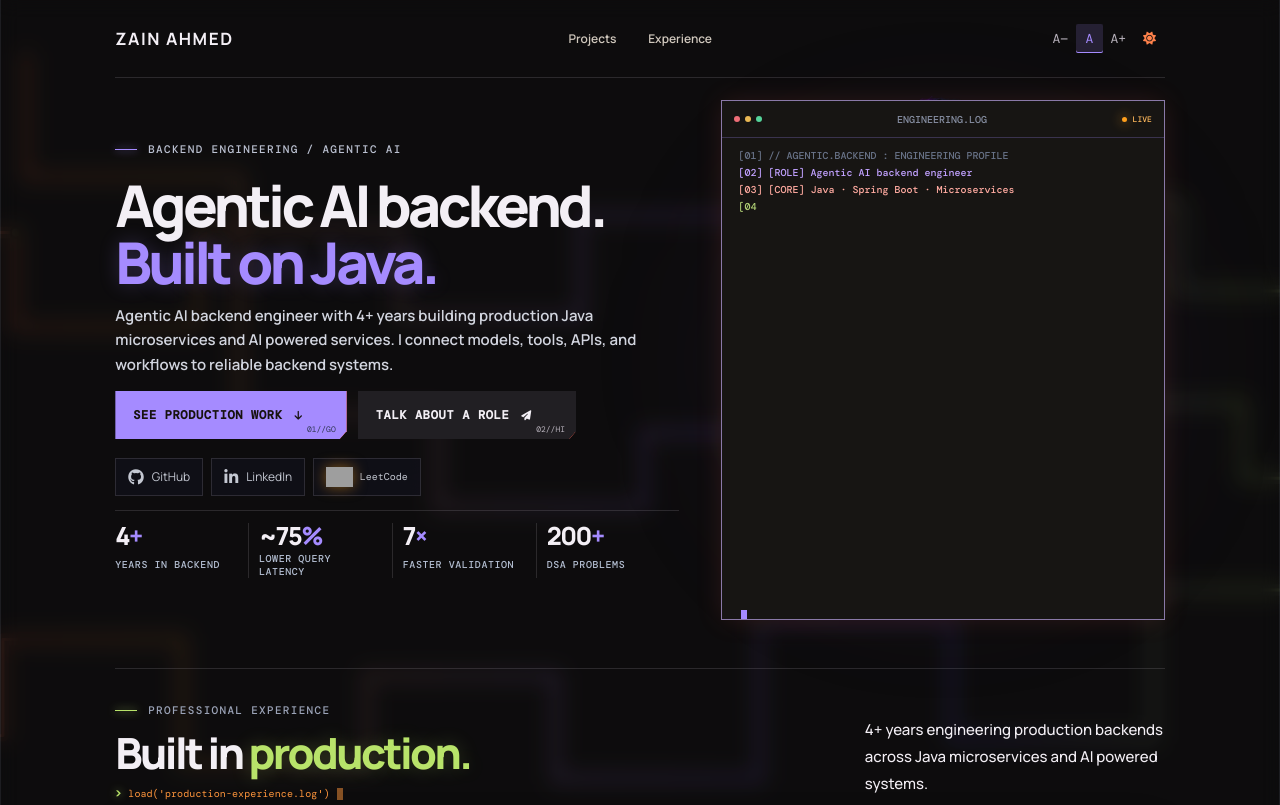
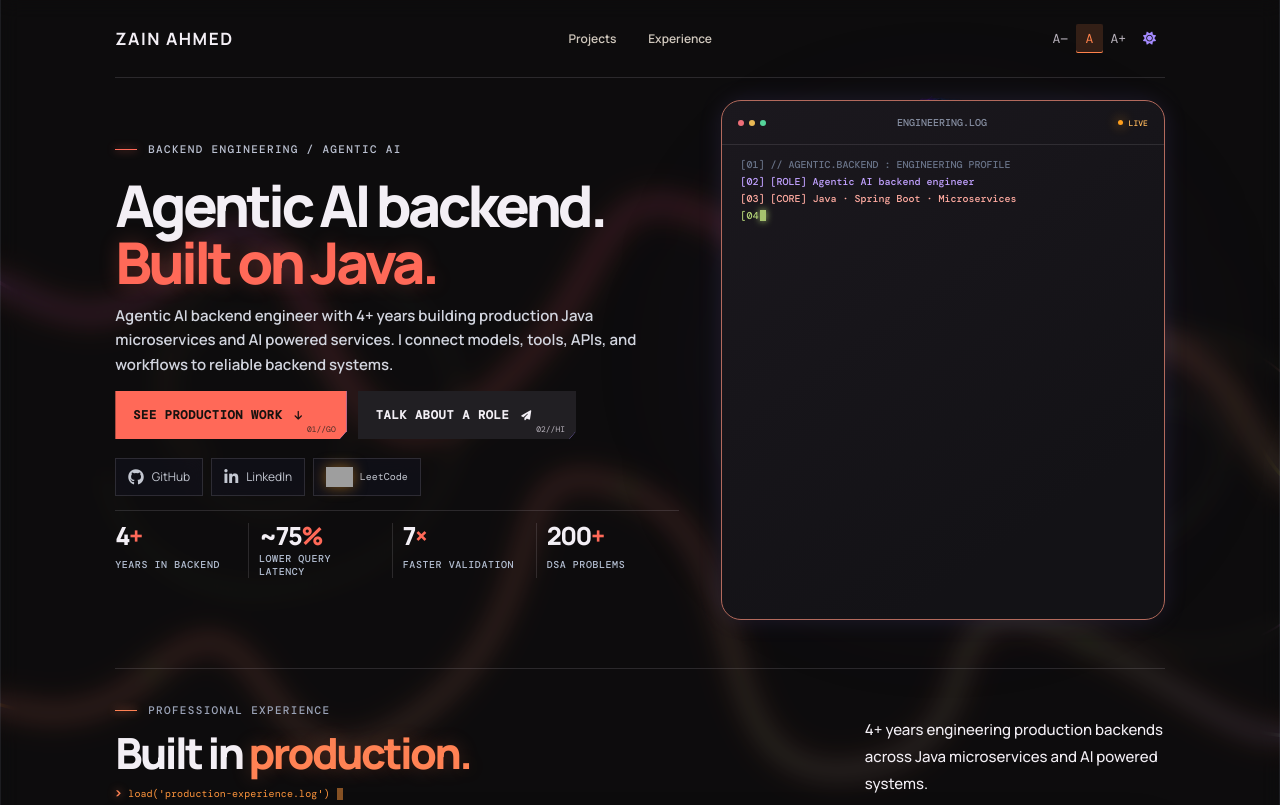
Before and after one commit to Zain4hmed/zain4hmed.github.io, a plain HTML site: page index.html in a window 1280 px wide. Shown: the top 805 px of the page. Drawn offline with nearby package versions, Linux system fonts and the light colour scheme; grey boxes are pictures that could not be loaded.

Commit message:
Add neon weave, modern console, and line cursors

```diff
--- a/index.html
+++ b/index.html
@@ -16,12 +16,16 @@
 	<div class="ambient-lights" aria-hidden="true">
 		<div class="cursor-aura"></div>
 		<svg class="light-trail" viewBox="0 0 1200 600" role="presentation">
-			<defs><linearGradient id="trail-neon" x1="0" y1="0" x2="1" y2="0"><stop offset="0" stop-color="var(--beam-red)"/><stop offset=".22" stop-color="var(--beam-orange)"/><stop offset=".46" stop-color="var(--beam-uv)"/><stop offset=".7" stop-color="var(--beam-violet)"/><stop offset=".86" stop-color="var(--beam-green)"/><stop offset="1" stop-color="var(--beam-cyan)"/></linearGradient></defs>
-			<g class="circuit-traces">
-				<path class="trail-base" d="M-40 105 H120 V178 H260 V103 H415 V170 H555 V92 H710 V162 H860 V82 H1015 V150 H1240 M-40 492 H110 V418 H248 V514 H390 V446 H535 V525 H692 V405 H840 V494 H995 V380 H1240 M128 -30 V62 H292 V245 H445 V316 H603 V259 H760 V346 H916 V236 H1064 V294 H1220"/>
-				<path class="trail-glow" d="M-40 105 H120 V178 H260 V103 H415 V170 H555 V92 H710 V162 H860 V82 H1015 V150 H1240 M-40 492 H110 V418 H248 V514 H390 V446 H535 V525 H692 V405 H840 V494 H995 V380 H1240 M128 -30 V62 H292 V245 H445 V316 H603 V259 H760 V346 H916 V236 H1064 V294 H1220"/>
-				<path class="trail-beam" d="M-40 105 H120 V178 H260 V103 H415 V170 H555 V92 H710 V162 H860 V82 H1015 V150 H1240 M-40 492 H110 V418 H248 V514 H390 V446 H535 V525 H692 V405 H840 V494 H995 V380 H1240 M128 -30 V62 H292 V245 H445 V316 H603 V259 H760 V346 H916 V236 H1064 V294 H1220"/>
-				<circle class="trail-node" cx="120" cy="105" r="4"/><circle class="trail-node" cx="415" cy="170" r="4"/><circle class="trail-node" cx="710" cy="92" r="4"/><circle class="trail-node" cx="1015" cy="150" r="4"/><circle class="trail-node" cx="248" cy="514" r="4"/><circle class="trail-node" cx="692" cy="405" r="4"/><circle class="trail-node" cx="916" cy="236" r="4"/>
+			<defs>
+				<linearGradient id="trail-neon" x1="0" y1="0" x2="1" y2="1"><stop stop-color="var(--beam-violet)"/><stop offset=".28" stop-color="var(--beam-red)"/><stop offset=".53" stop-color="var(--beam-orange)"/><stop offset=".76" stop-color="var(--beam-green)"/><stop offset="1" stop-color="var(--beam-uv)"/></linearGradient>
+				<linearGradient id="trail-echo" x1="1" y1="0" x2="0" y2="1"><stop stop-color="var(--beam-orange)"/><stop offset=".4" stop-color="var(--beam-uv)"/><stop offset=".72" stop-color="var(--beam-red)"/><stop offset="1" stop-color="var(--beam-green)"/></linearGradient>
+			</defs>
+			<g class="neon-weave">
+				<path class="trail-base" d="M-80 120 C40 10 135 255 245 132 S342 330 466 244 S552 42 660 97 S706 368 830 366 S890 154 1001 190 S1030 385 1290 278"/>
+				<path class="trail-glow" d="M-80 120 C40 10 135 255 245 132 S342 330 466 244 S552 42 660 97 S706 368 830 366 S890 154 1001 190 S1030 385 1290 278 M-60 475 C45 390 127 535 225 443 S300 565 425 479 S478 260 590 302 S639 535 766 518 S800 350 944 420 S1051 530 1290 442"/>
+				<path class="trail-beam" d="M-80 120 C40 10 135 255 245 132 S342 330 466 244 S552 42 660 97 S706 368 830 366 S890 154 1001 190 S1030 385 1290 278 M-60 475 C45 390 127 535 225 443 S300 565 425 479 S478 260 590 302 S639 535 766 518 S800 350 944 420 S1051 530 1290 442"/>
+				<path class="trail-echo" d="M270 280 C190 210 284 130 348 200 C423 284 323 360 260 294 C188 219 258 100 367 130 C496 165 488 329 363 371 C272 402 204 357 190 293 M945 265 C1027 196 1088 266 1022 324 C956 382 866 335 909 257 C972 145 1120 171 1135 295 C1152 414 1038 458 935 399"/>
+				<circle class="trail-node" cx="245" cy="132" r="4"/><circle class="trail-node" cx="466" cy="244" r="4"/><circle class="trail-node" cx="830" cy="366" r="4"/><circle class="trail-node" cx="225" cy="443" r="4"/><circle class="trail-node" cx="590" cy="302" r="4"/><circle class="trail-node" cx="944" cy="420" r="4"/>
 			</g>
 		</svg>
 	</div>
@@ -114,7 +118,7 @@
 					</figure>
 					<div class="code-card" tabindex="0" role="region" aria-label="Interactive engineering console. Hover or focus to reveal the portrait.">
 						<div class="code-card-top"><div class="window-dots"><i></i><i></i><i></i></div><span>ENGINEERING.LOG</span><span class="code-live"><b></b> LIVE</span></div>
-						<div class="code-content" aria-label="Automatically updating career log"><pre class="terminal-lines" id="terminal-lines" aria-hidden="true"></pre><span class="cursor" aria-hidden="true"></span></div>
+						<div class="code-content" aria-label="Automatically updating career log"><pre class="terminal-lines" id="terminal-lines" aria-hidden="true"></pre></div>
 					</div>
 				</div>
 			</section>
@@ -300,10 +304,15 @@
 				if (reducedMotion()) {
 					line.textContent = text;
 				} else {
+					const lineCursor = document.createElement('i');
+					lineCursor.className = 'line-cursor';
+					lineCursor.setAttribute('aria-hidden', 'true');
+					line.append(lineCursor);
 					for (const character of text) {
-						line.append(document.createTextNode(character));
+						line.insertBefore(document.createTextNode(character), lineCursor);
 						await pause(25);
 					}
+					lineCursor.remove();
 				}
 				terminal.scrollTop = terminal.scrollHeight;
 				if (!reducedMotion() && logIndex % 4 === 3) {
--- a/main.css
+++ b/main.css
@@ -1027,3 +1027,42 @@ body::after { opacity:.055; background:repeating-linear-gradient(0deg,transparen
 .trail-beam { stroke-width:2.2; opacity:.72; }
 .trail-node { fill:var(--beam-green); stroke:var(--bg); stroke-width:2; opacity:.78; }
 :root[data-theme="light"] .trail-node { fill:var(--beam-orange); }
+
+/* Invert the section pairing so each area leads with the color that used to support it. */
+:root { --cyan:#ff824b; --purple:#a58bff; --beam-red:#ff4d59; --beam-orange:#ff963d; --beam-uv:#c68bff; --beam-violet:#755cff; --beam-green:#b8e36a; --beam-cyan:#e7b1ff; }
+:root[data-theme="light"] { --cyan:#b84b25; --purple:#6549b7; --beam-red:#bd303c; --beam-orange:#bc5a16; --beam-uv:#7448b9; --beam-violet:#5d45aa; --beam-green:#53791e; --beam-cyan:#7549a4; }
+.hero { --cyan:#ff6958; --purple:#a58bff; }
+.work-section { --cyan:#a58bff; --purple:#ff963d; }
+.experience-section { --cyan:#ff8254; --purple:#b8e36a; }
+.credentials-section { --cyan:#ffad54; --purple:#a58bff; }
+.about-section { --cyan:#9c83fa; --purple:#ff6958; }
+.curiosities-section { --cyan:#b8e36a; --purple:#ff963d; }
+:root[data-theme="light"] .hero { --cyan:#b83e2e; --purple:#6549b7; }
+:root[data-theme="light"] .work-section { --cyan:#6549b7; --purple:#a6531c; }
+:root[data-theme="light"] .experience-section { --cyan:#a84b2e; --purple:#54791e; }
+:root[data-theme="light"] .credentials-section { --cyan:#a6531c; --purple:#6549b7; }
+:root[data-theme="light"] .about-section { --cyan:#6549b7; --purple:#b83e2e; }
+:root[data-theme="light"] .curiosities-section { --cyan:#54791e; --purple:#a6531c; }
+
+/* Give the ambient field a tangled, hand-drawn neon topology. */
+.light-trail { opacity:.32; }
+:root[data-theme="light"] .light-trail { opacity:.25; }
+.trail-base { stroke-width:21; opacity:.13; filter:blur(10px)!important; }
+.trail-glow { stroke-width:12; opacity:.28; filter:blur(4px) drop-shadow(0 0 9px var(--beam-orange))!important; }
+.trail-beam { stroke-width:2.7; opacity:.82; filter:drop-shadow(0 0 5px var(--beam-violet)) drop-shadow(0 0 12px var(--beam-red))!important; }
+.trail-echo { fill:none; stroke:url(#trail-echo); stroke-width:1.5; stroke-linecap:round; stroke-linejoin:round; opacity:.58; filter:drop-shadow(0 0 6px var(--beam-green)); }
+.trail-node { opacity:.92; filter:drop-shadow(0 0 5px var(--beam-green)); }
+
+/* Modern floating console surface; it stays fully opaque in either theme. */
+.code-card,.code-card.is-sealed,.code-card.is-peeked { border-radius:20px; clip-path:none; }
+.code-card { border-color:color-mix(in srgb,var(--cyan) 35%,var(--line)); background:linear-gradient(145deg,#1d1a21,#151419 74%); box-shadow:0 26px 70px rgba(0,0,0,.42),0 1px 0 rgba(255,255,255,.08) inset,0 0 32px color-mix(in srgb,var(--cyan) 10%,transparent); }
+.code-card.is-sealed { border-radius:20px; background:linear-gradient(145deg,#1b181e,#131216 78%); }
+.code-card-top { min-height:44px; padding:0 16px; border-bottom:1px solid color-mix(in srgb,var(--line) 82%,transparent); }
+.code-content { height:136px; padding:13px 18px 12px; }
+.code-card.is-sealed .code-content { height:calc(100% - 44px); }
+.code-card.is-peeked { min-height:180px; }
+.terminal-lines { height:116px; }
+:root[data-theme="light"] .code-card,:root[data-theme="light"] .code-card.is-sealed,:root[data-theme="light"] .code-card.is-peeked { border-radius:20px; background:linear-gradient(145deg,#fffefa,#f2eee8); border-color:color-mix(in srgb,var(--cyan) 32%,#d6cec3); box-shadow:0 24px 64px rgba(57,44,32,.2),0 1px 0 rgba(255,255,255,.9) inset,0 0 28px color-mix(in srgb,var(--cyan) 10%,transparent); }
+:root[data-theme="light"] .code-card-top { border-bottom-color:rgba(63,49,39,.14); }
+.line-cursor { display:inline-block; width:.56em; height:1.05em; margin-left:2px; vertical-align:-.16em; background:currentColor; opacity:.92; animation:line-caret-blink .72s steps(2,end) infinite; box-shadow:0 0 7px currentColor; }
+@keyframes line-caret-blink { 50% { opacity:.15; } }
```
